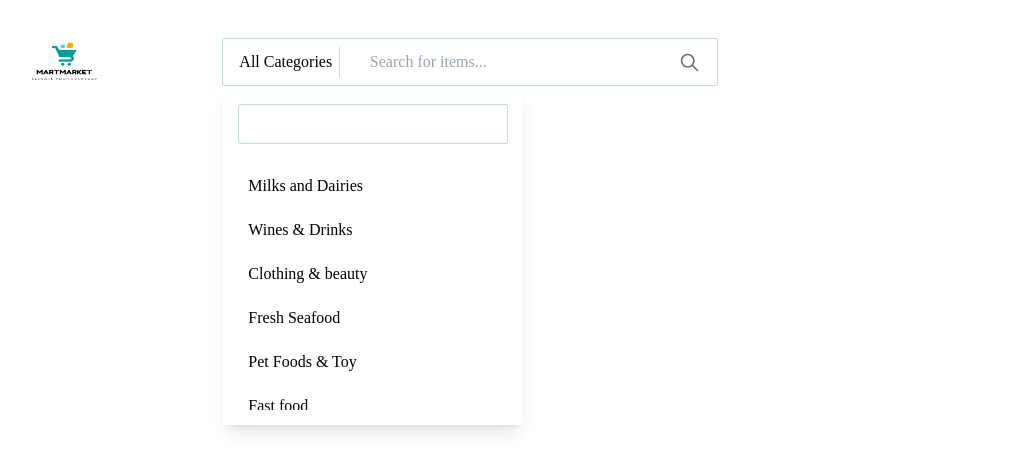
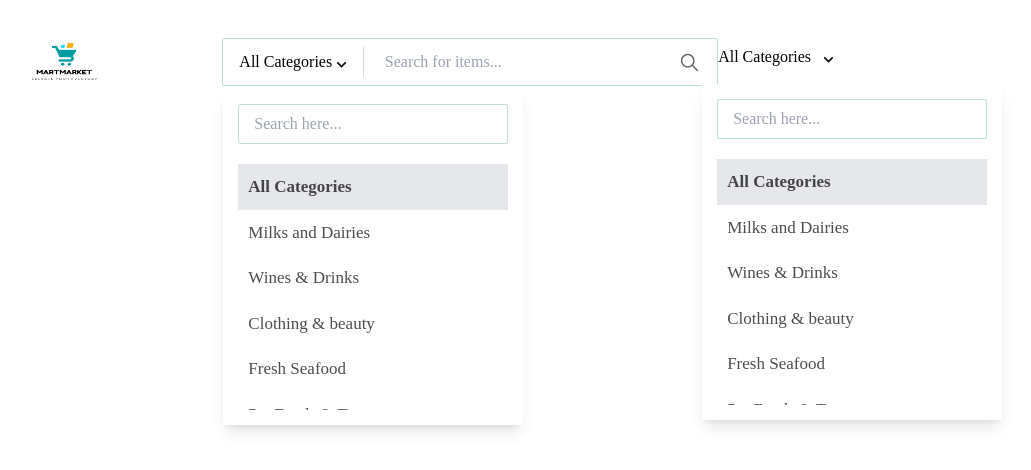
Before and after one commit to Sharanspujari/shopnowecommers, a React (Create React App) app: page / in a window 1280 px wide. Shown: the top 470 px of the page, without its empty margins (21-1052 px from the left). Built offline with nearby package versions, Linux system fonts and the light colour scheme.

Commit message:
dropdown in the search box has been completed

```diff
--- a/package.json
+++ b/package.json
@@ -3,6 +3,9 @@
   "version": "0.1.0",
   "private": true,
   "dependencies": {
+    "@emotion/react": "^11.11.4",
+    "@emotion/styled": "^11.11.5",
+    "@mui/material": "^5.15.15",
     "@reduxjs/toolkit": "^2.2.3",
     "@testing-library/jest-dom": "^5.17.0",
     "@testing-library/react": "^13.4.0",
--- a/src/components/Header.jsx
+++ b/src/components/Header.jsx
@@ -5,7 +5,7 @@ import SelectDropdown from "./dropdown/SelectDropdown";
 const Header = () => {
   return (
     <header className="w-full  h-auto m-auto py-[30px] mx-0">
-      <div className="py-0 px-[45px] ">
+      <div className="py-0 px-[45px] relative">
         <div className="flex">
           <div className="w-1/6">
             <img src={logo} className="h-16 w-20" />
@@ -13,10 +13,12 @@ const Header = () => {
 
           {/*header Search start here */}
           <div className="w-5/12 flex items-center">
-            <div className="  w-full py-2 px-4 h-[48px] flex items-center border border-[#bce3c9] rounded-sm ">
+            <div className="relative  w-full py-2 px-4 h-[48px] flex items-center border border-[#bce3c9] rounded-sm ">
               <SelectDropdown />
 
-              <div className="w-[79%] pl-[30px] relative">
+              <div className="w-[75%] pl-[30px] relative">
+                <span className="absolute top-1  left-2 w-[1px] h-[30px] bg-gray-300"></span>
+
                 <input
                   type="text"
                   className="w-full text-[16px] h-[38px] border-none outline-none"
@@ -27,6 +29,9 @@ const Header = () => {
             </div>
           </div>
           {/* header search end here */}
+          <div className="w-5/12">
+            <SelectDropdown />
+          </div>
         </div>
       </div>
     </header>
--- a/src/components/dropdown/SelectDropdown.jsx
+++ b/src/components/dropdown/SelectDropdown.jsx
@@ -1,62 +1,149 @@
 import React, { useState } from "react";
-
+import { MdKeyboardArrowDown } from "react-icons/md";
+import { ClickAwayListener } from "@mui/base";
 const SelectDropdown = () => {
   const [isOpenSelect, setIsOpenSelect] = useState(true);
+  const [selectedIndex, setSelectedIndex] = useState(0);
+  const [selectedItem, setSelectedItem] = useState(" All Categories");
+
+  const openSelect = () => {
+    setIsOpenSelect((prev) => setIsOpenSelect(!prev));
+  };
+
+  const closeSelect = (index, value) => {
+    setSelectedIndex(index);
+    setSelectedItem(value);
+    setIsOpenSelect(false);
+  };
 
   return (
-    <div className="pointer w-[22%]  text-[16px] font-500 relative">
-      <span
-        onClick={() => setIsOpenSelect((prev) => !prev)}
-        className="block py-[15px] px-0"
-      >
-        All Categories
+    <ClickAwayListener onClickAway={() => setIsOpenSelect(false)}>
+      <div className="pointer w-[25%]  text-[16px] font-500 relative">
+        <span onClick={openSelect} className="block py-[15px] px-0">
+          {selectedItem}
+          <MdKeyboardArrowDown className="absolute top-5 right-1 text-[19px]" />
         </span>
-      <span className="absolute top-3  right-0 w-[1px] h-[30px] bg-gray-300"></span>
         {isOpenSelect && (
           <div className=" w-[300px]  h-auto absolute -left-4 top-[100%] bg-[#fff] z-99 shadow-lg  p-[15px]">
             <div>
               <input
                 type="text"
                 className=" w-full h-[40px] border border-[#bce3c9] outline-none py-0 px-[15px] rounded-sm"
+             placeholder="Search here..."
              />
               <ul className="w-full m-0 mt-[10px] py-[10px] px-0 max-h-64 overflow-y-scroll">
-              <li className="listItem" onClick={() => setIsOpenSelect(false)}>
+                <li
+                  className={`listItem ${
+                    selectedIndex === 0 ? "bg-gray-200 font-bold" : ""
+                  }`}
+                  onClick={() => closeSelect(0, " All Categories")}
+                >
+                  All Categories
+                </li>
+                <li
+                  className={`listItem ${
+                    selectedIndex === 1 ? "bg-gray-200 font-bold" : ""
+                  }`}
+                  onClick={() => closeSelect(1, " Milks and Dairies")}
+                >
                   Milks and Dairies
                 </li>
-              <li className="listItem" onClick={() => setIsOpenSelect(false)}>
+                <li
+                  className={`listItem ${
+                    selectedIndex === 2 ? "bg-gray-200 font-bold" : ""
+                  }`}
+                  onClick={() => closeSelect(2, " Wines & Drinks")}
+                >
                   Wines & Drinks
                 </li>
-              <li className="listItem" onClick={() => setIsOpenSelect(false)}>
+                <li
+                  className={`listItem ${
+                    selectedIndex === 3 ? "bg-gray-200 font-bold" : ""
+                  }`}
+                  onClick={() => closeSelect(3, "Clothing & beauty")}
+                >
                   Clothing & beauty
                 </li>
-              <li className="listItem" onClick={() => setIsOpenSelect(false)}>
+                <li
+                  className={`listItem ${
+                    selectedIndex === 4 ? "bg-gray-200 font-bold" : ""
+                  }`}
+                  onClick={() => closeSelect(4, " Fresh Seafood")}
+                >
                   Fresh Seafood
                 </li>
-              <li className="listItem" onClick={() => setIsOpenSelect(false)}>
+                <li
+                  className={`listItem ${
+                    selectedIndex === 5 ? "bg-gray-200 font-bold" : ""
+                  }`}
+                  onClick={() => closeSelect(5, "Pet Foods & Toy")}
+                >
                   Pet Foods & Toy
                 </li>
-              <li className="listItem" onClick={() => setIsOpenSelect(false)}>
+                <li
+                  className={`listItem ${
+                    selectedIndex === 6 ? "bg-gray-200 font-bold" : ""
+                  }`}
+                  onClick={() => closeSelect(6, "Fast food")}
+                >
                   Fast food
                 </li>
-              <li className="listItem" onClick={() => setIsOpenSelect(false)}>
+                <li
+                  className={`listItem ${
+                    selectedIndex === 7 ? "bg-gray-200 font-bold" : ""
+                  }`}
+                  onClick={() => closeSelect(7, " Baking material")}
+                >
                   Baking material
                 </li>
-              <li className="listItem" onClick={() => setIsOpenSelect(false)}>
+                <li
+                  className={`listItem ${
+                    selectedIndex === 8 ? "bg-gray-200 font-bold" : ""
+                  }`}
+                  onClick={() => closeSelect(8, "Vegetables")}
+                >
                   Vegetables
                 </li>
-              <li className="listItem" onClick={() => setIsOpenSelect(false)}>
+                <li
+                  className={`listItem ${
+                    selectedIndex === 9 ? "bg-gray-200 font-bold" : ""
+                  }`}
+                  onClick={() => closeSelect(9, "Fresh Fruit")}
+                >
                   Fresh Fruit
                 </li>
-              <li className="listItem" onClick={() => setIsOpenSelect(false)}>
+                <li
+                  className={`listItem ${
+                    selectedIndex === 10 ? "bg-gray-200 font-bold" : ""
+                  }`}
+                  onClick={() => closeSelect(10, " Bread and Juice")}
+                >
                   Bread and Juice
                 </li>
-              <li className="listItem" onClick={() => setIsOpenSelect(false)}>
+                <li
+                  className={`listItem ${
+                    selectedIndex === 11 ? "bg-gray-200 font-bold" : ""
+                  }`}
+                  onClick={() => closeSelect(11, " Milks and Dairies")}
+                >
                   Milks and Dairies
                 </li>
-              <li className="listItem" onClick={() => setIsOpenSelect(false)}>
+                <li
+                  className={`listItem ${
+                    selectedIndex === 12
+                      ? "bg-gray-200 font-bold font-bold"
+                      : ""
+                  }`}
+                  onClick={() => closeSelect(12, " Wines & Drinks")}
+                >
                   Wines & Drinks
                 </li>
-              <li className="listItem" onClick={() => setIsOpenSelect(false)}>
+                <li
+                  className={`listItem ${
+                    selectedIndex === 13 ? "bg-gray-200 font-bold" : ""
+                  }`}
+                  onClick={() => closeSelect(13, " Clothing & beauty")}
+                >
                   Clothing & beauty
                 </li>
               </ul>
@@ -64,6 +151,7 @@ const SelectDropdown = () => {
           </div>
         )}
       </div>
+    </ClickAwayListener>
   );
 };
 
--- a/src/index.css
+++ b/src/index.css
@@ -13,6 +13,6 @@
     @apply cursor-pointer;
   }
   .listItem {
-    @apply list-none text-[16px] w-full p-[10px] hover:bg-cyan-500;
+    @apply list-none text-[17px] w-full p-[10px] hover:bg-cyan-500 text-[rgba(0,0,0,0.7)];
   }
 }
```
Also changed, not shown: 1 other file (tests, documents, lock files or other folders). Lines whose indentation alone changed are shown as unchanged.
